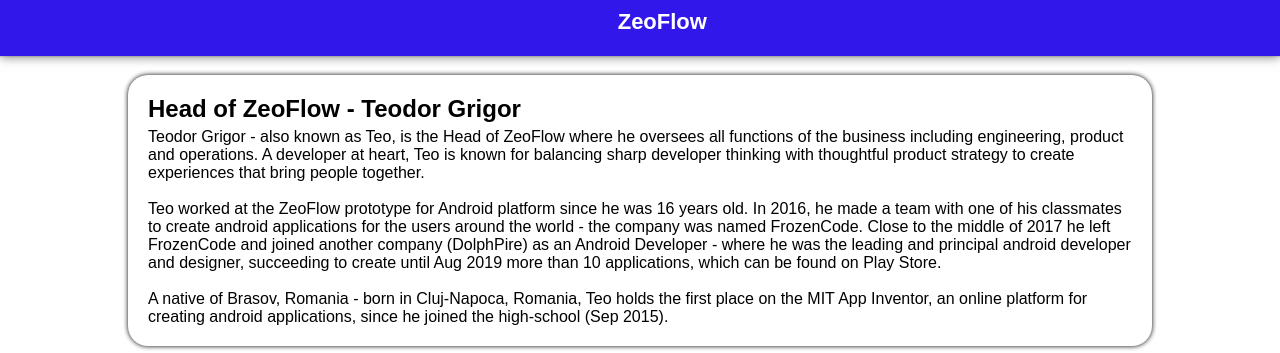
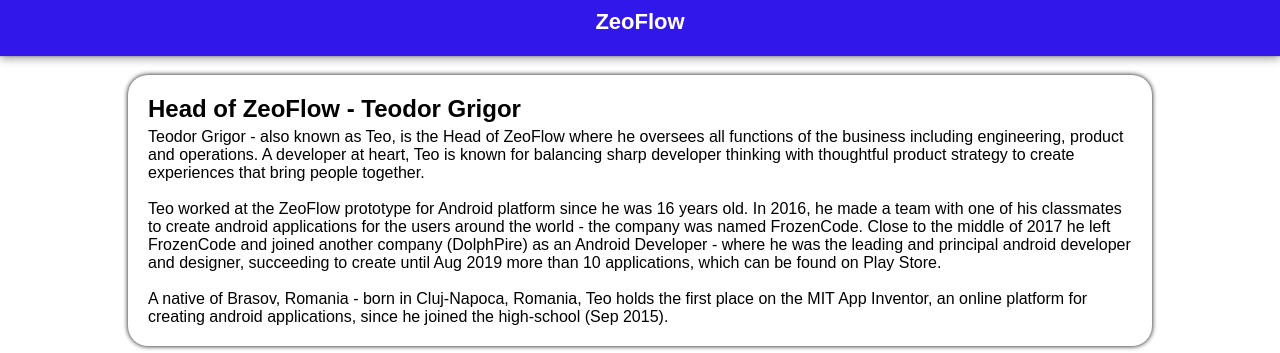
Before and after one commit to zeoflow/website, a PHP site: page /about/ceo.html in a window 1280 px wide. Shown: the top 353 px of the page. Run offline with PHP 8.4, Linux system fonts and the light colour scheme; some web fonts are replaced.

Commit message:
Update ceo.css

```diff
--- a/styles/ceo.css
+++ b/styles/ceo.css
@@ -43,7 +43,7 @@
   text-decoration: none;
   position: absolute;
   margin-left: 50%;
-  transform: translate(-25%, 0%);
+  transform: translate(-50%, 0%);
   font-family: 'Be Vietnam', sans-serif;
 }
 
```
